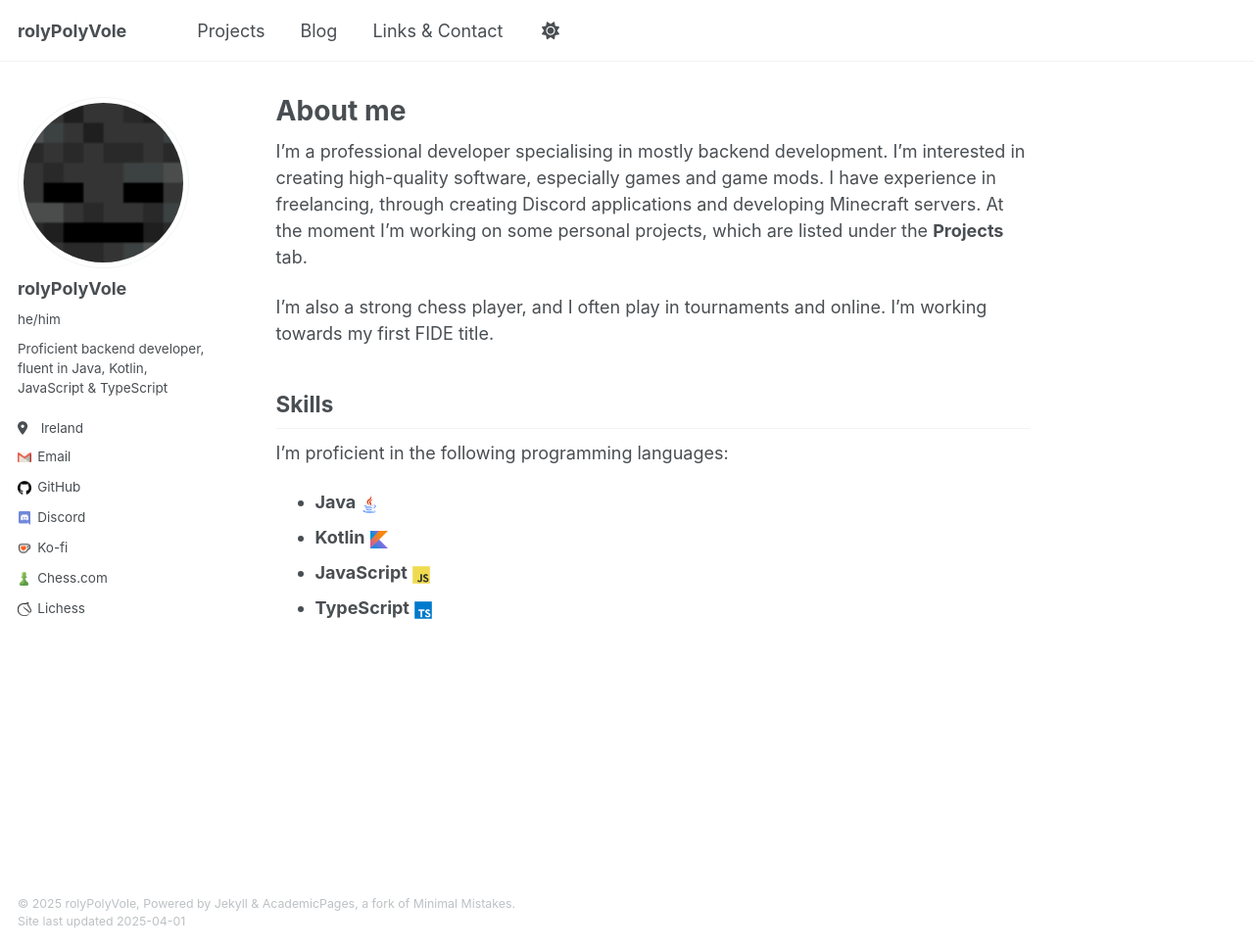
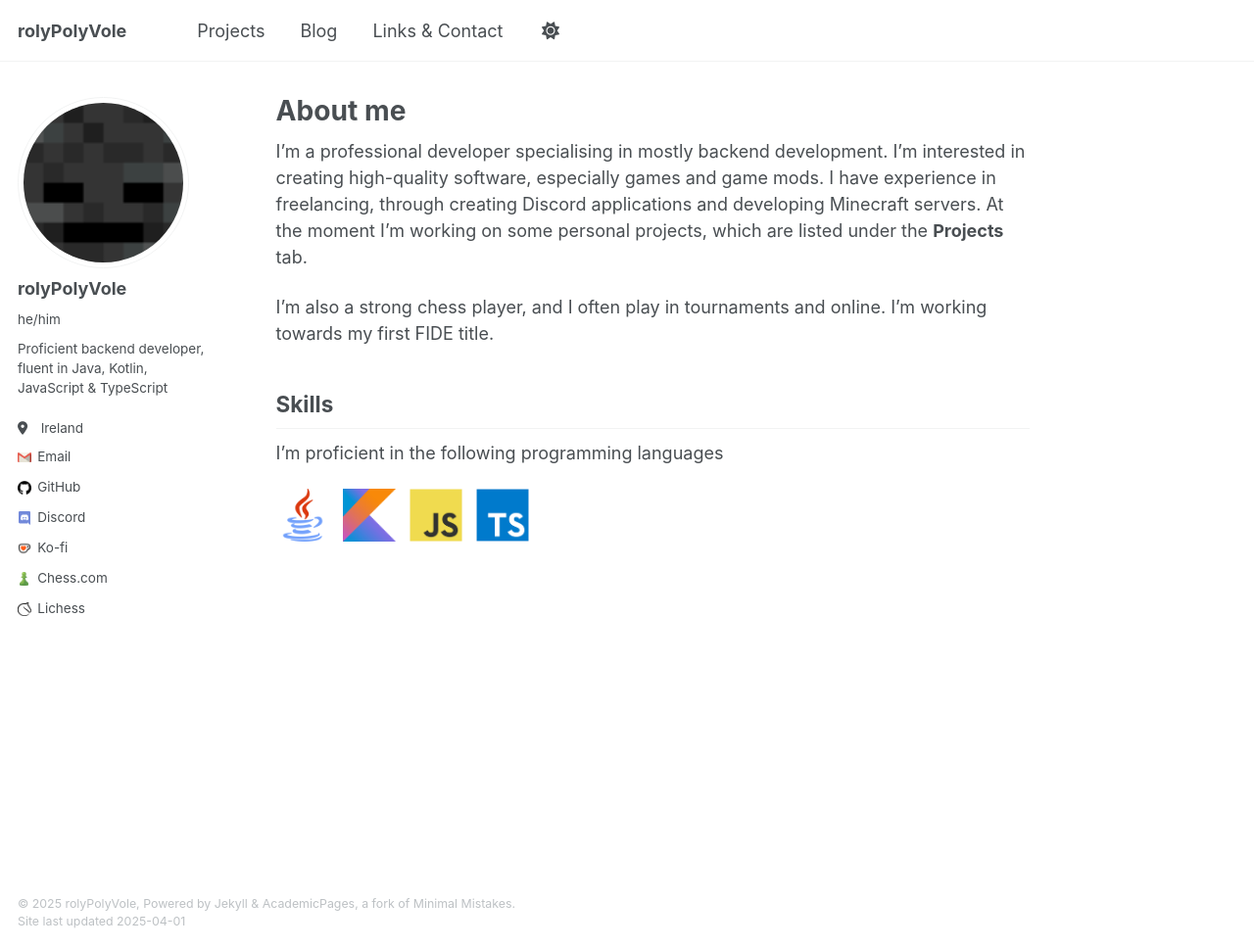
Before and after one commit to rolyPolyVole/rolyPolyVole.github.io, a Jekyll site: the page built from _pages/about.md, in a window 1280 px wide and 969 px high. Shown: the whole window at 98% size. Built offline with Jekyll 4.4.1, drawn with Linux system fonts in a browser that asks for light colours.

Commit message:
Update about me

```diff
--- a/_pages/about.md
+++ b/_pages/about.md
@@ -13,9 +13,9 @@ I'm also a strong chess player, and I often play in tournaments and online. I'm
 
 ## Skills
 
-I'm proficient in the following programming languages:
+I'm proficient in the following programming languages
 
-- **Java** <img src="/images/custom_icons/java.png" alt="Java" style="width: 1em; height: 1em; object-fit: contain; margin-right: 0.5em; vertical-align: middle;">
-- **Kotlin** <img src="/images/custom_icons/kotlin.png" alt="Kotlin" style="width: 1em; height: 1em; object-fit: contain; margin-right: 0.5em; vertical-align: middle;">
-- **JavaScript** <img src="/images/custom_icons/js.png" alt="JavaScript" style="width: 1em; height: 1em; object-fit: contain; margin-right: 0.5em; vertical-align: middle;">
-- **TypeScript** <img src="/images/custom_icons/ts.png" alt="TypeScript" style="width: 1em; height: 1em; object-fit: contain; margin-right: 0.5em; vertical-align: middle;">
+<img src="/images/custom_icons/java.png" alt="Java" style="width: 3em; height: 3em; object-fit: contain; margin-right: 0.5em; vertical-align: middle;">
+<img src="/images/custom_icons/kotlin.png" alt="Kotlin" style="width: 3em; height: 3em; object-fit: contain; margin-right: 0.5em; vertical-align: middle;">
+<img src="/images/custom_icons/js.png" alt="JavaScript" style="width: 3em; height: 3em; object-fit: contain; margin-right: 0.5em; vertical-align: middle;">
+<img src="/images/custom_icons/ts.png" alt="TypeScript" style="width: 3em; height: 3em; object-fit: contain; margin-right: 0.5em; vertical-align: middle;">
```
